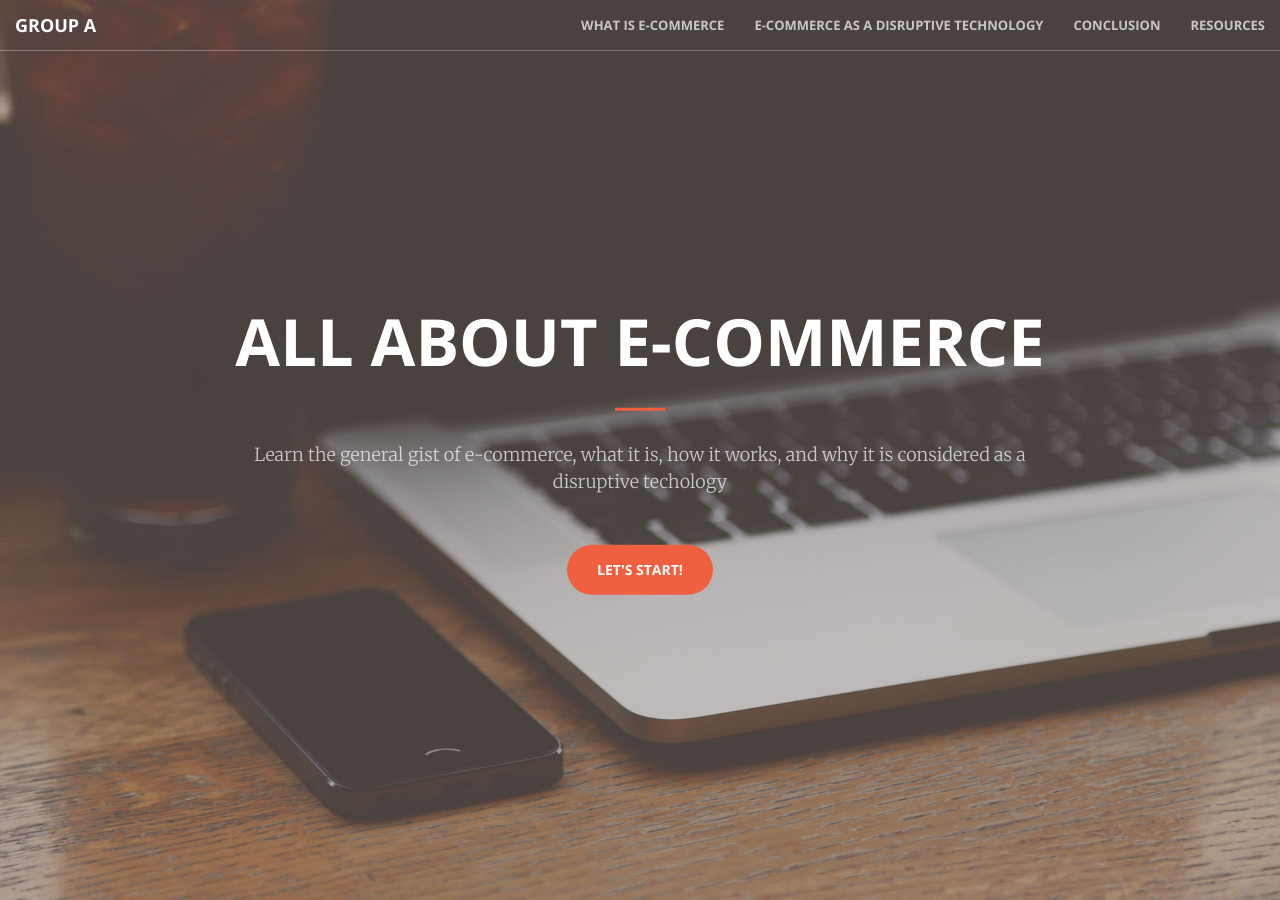
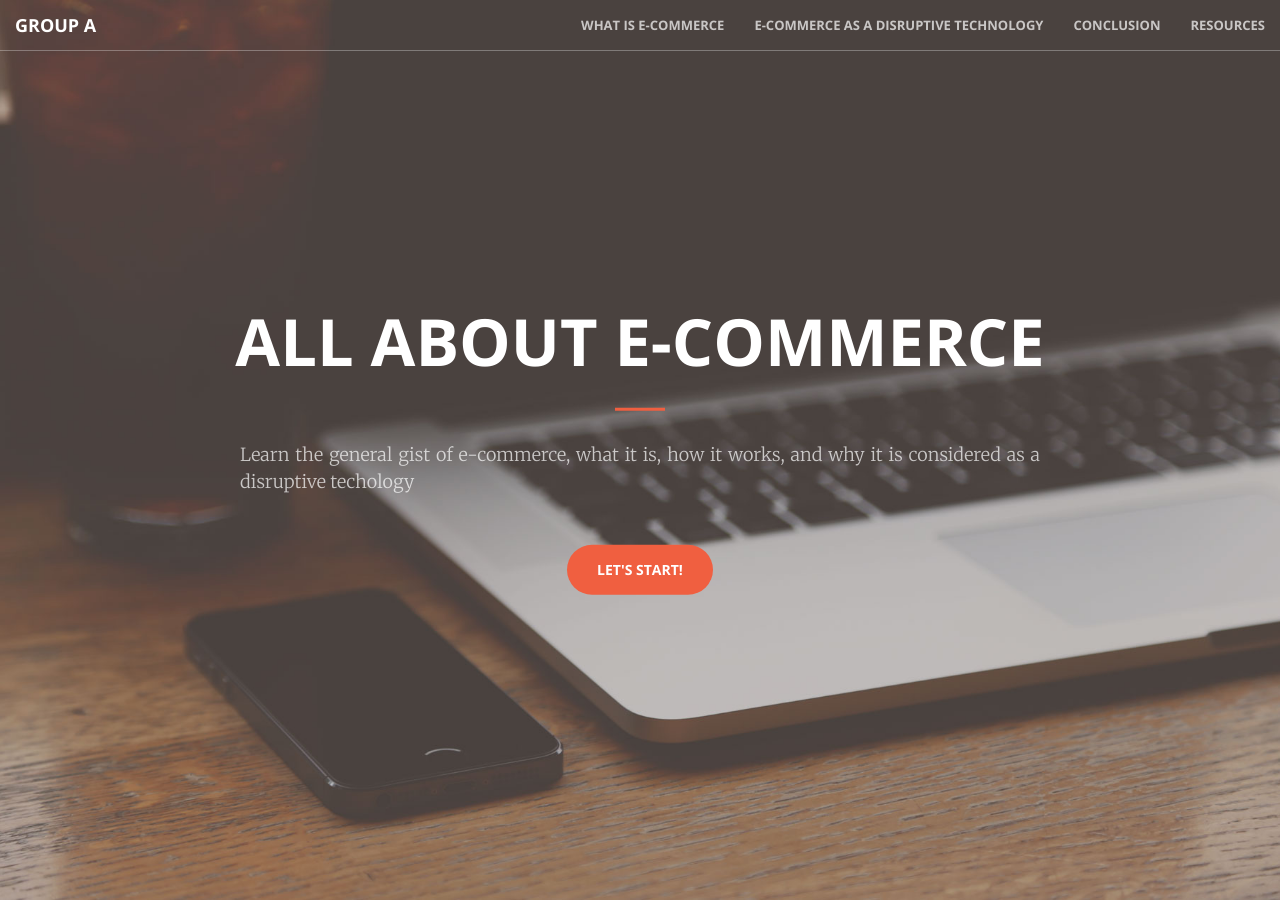
Before and after one commit to MMS-142-Group-A/mms142-groupa-2022, a Jekyll site: the page built from index.html, in a window 1280 px wide and 900 px high. Built offline with Jekyll 4.4.1, drawn with Linux system fonts in a browser that asks for light colours; grey boxes are pictures that could not be loaded.

Commit message:
Update about.html

```diff
--- a/_includes/about.html
+++ b/_includes/about.html
@@ -1,4 +1,6 @@
-
+<style>
+        p{text-align: justify;}
+    </style>
 
 <section id="about">
     <div class="container">
```
